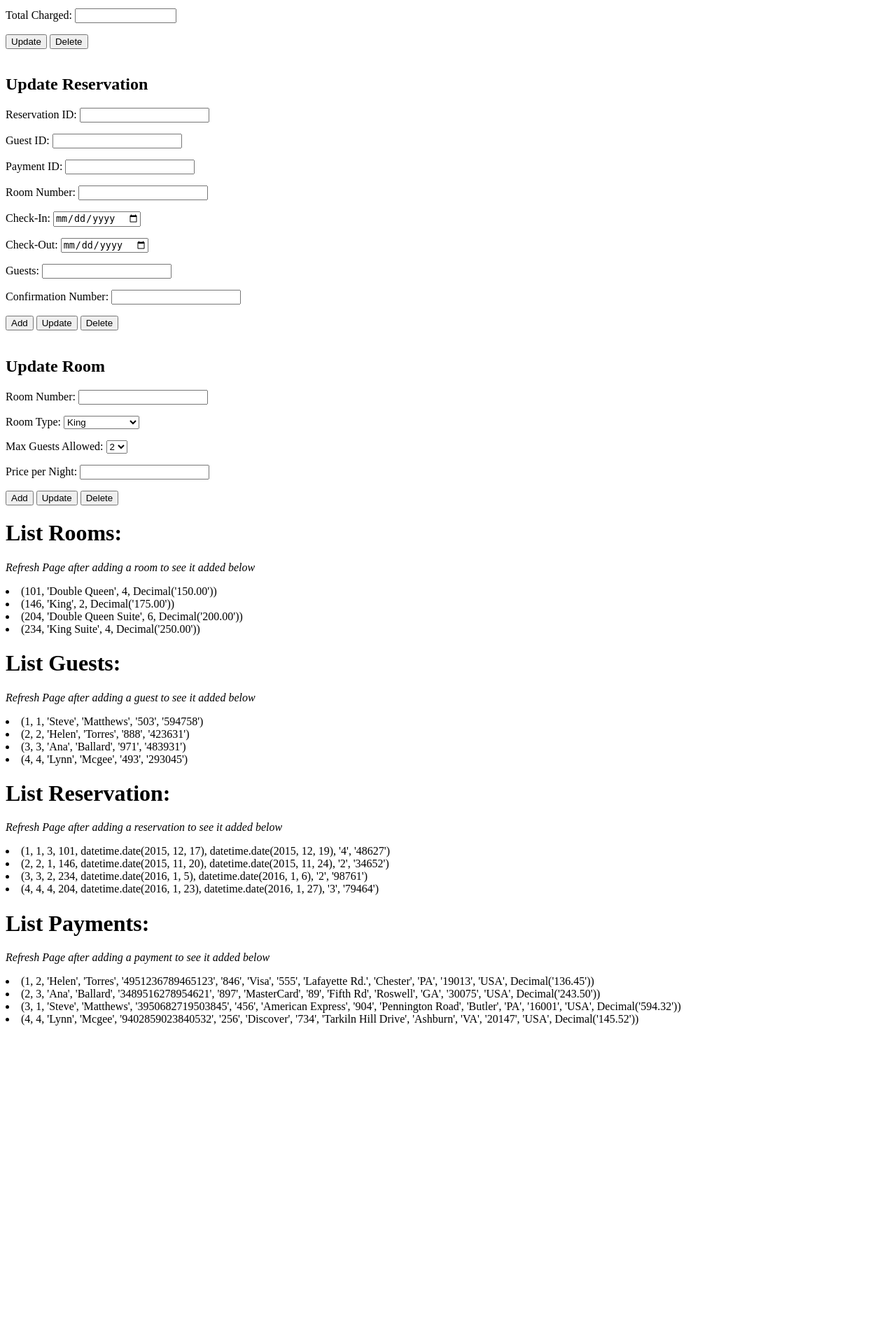
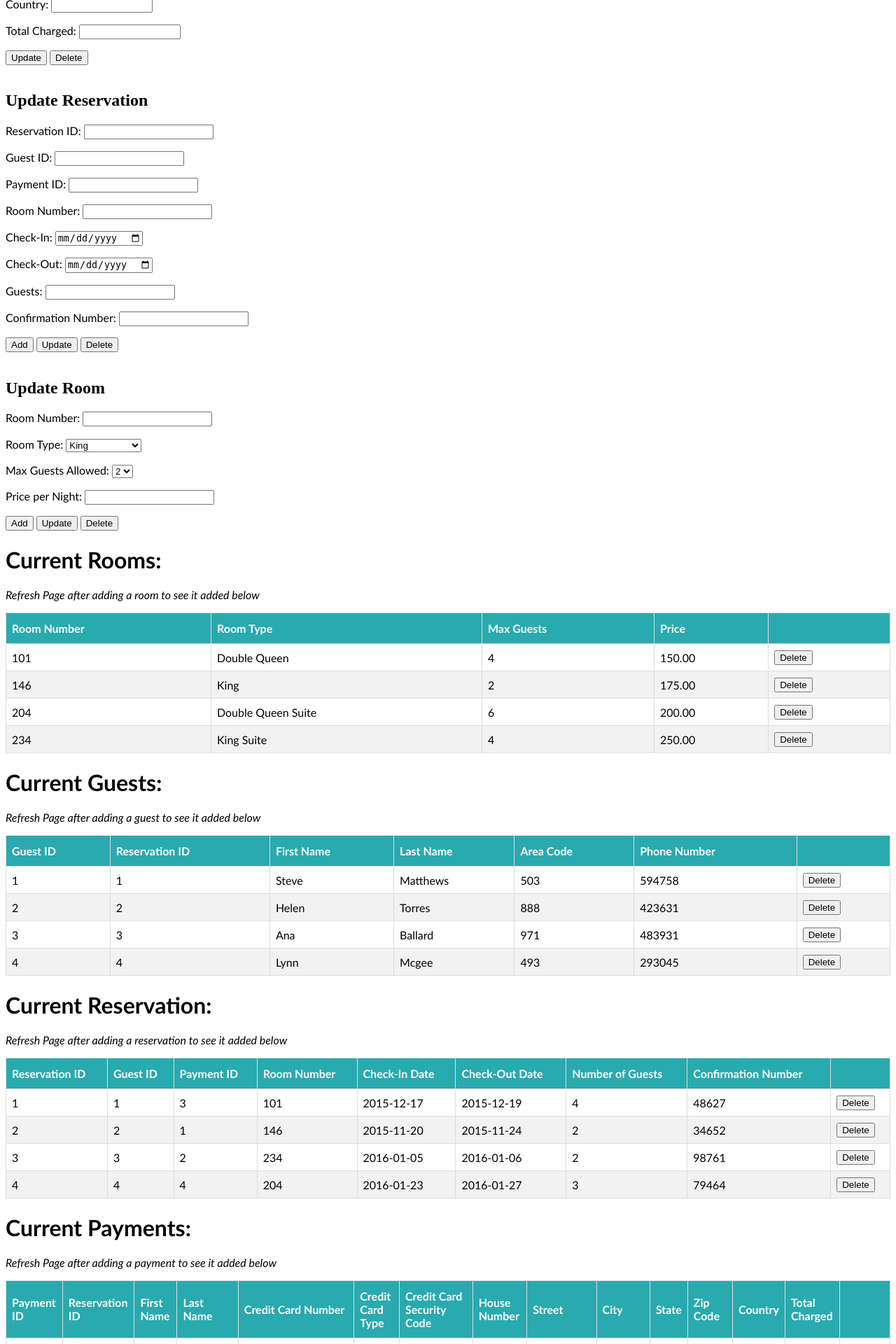
Before and after one commit to CS340HollidayLiles/CS340, a Flask app: page /admin in a window 1280 px wide. Shown: the part 960-2880 px from the top of the page at 70% size. Before the commit the page ends 2425 px from the top, so only its background shows below. Run offline with Flask 2, Linux system fonts and the light colour scheme; data comes from the database, SQL or seed files in the repository; data that the repository does not hold is empty; some libraries are stand-ins or nearby versions.

Commit message:
Added table rows and CSS for tables; Delete  buttons added but do not work

```diff
--- a/starter_website/static/main.css
+++ b/starter_website/static/main.css
@@ -59,7 +59,13 @@
     align-items: center;
 }
 
+h1 {
+    font-family: "Trebuchet MS", Arial, Helvetica, sans-serif
+}
 
+p {
+    font-family: "Trebuchet MS", Arial, Helvetica, sans-serif
+}
 
 #number {
   display: flex;
@@ -159,6 +165,96 @@
     align-items: center;
 }
 
-table, th, td {
-  border: 1px solid black;
-}
+#Rooms {
+    font-family: "Trebuchet MS", Arial, Helvetica, sans-serif;
+    border-collapse: collapse;
+    width: 100%;
+  }
+
+  #Rooms td, #Rooms th {
+    border: 1px solid #ddd;
+    padding: 8px;
+  }
+
+  #Rooms tr:nth-child(even){background-color: #f2f2f2;}
+
+  #Rooms tr:hover {background-color: #ddd;}
+
+  #Rooms th {
+    padding-top: 12px;
+    padding-bottom: 12px;
+    text-align: left;
+    background-color: #29aaaf;
+    color: white;
+  }
+
+  #Reservations {
+    font-family: "Trebuchet MS", Arial, Helvetica, sans-serif;
+    border-collapse: collapse;
+    width: 100%;
+  }
+
+  #Reservations td, #Reservations th {
+    border: 1px solid #ddd;
+    padding: 8px;
+  }
+
+  #Reservations tr:nth-child(even){background-color: #f2f2f2;}
+
+  #Reservations tr:hover {background-color: #ddd;}
+
+  #Reservations th {
+    padding-top: 12px;
+    padding-bottom: 12px;
+    text-align: left;
+    background-color: #29aaaf;
+    color: white;
+  }
+
+
+  #Payments {
+    font-family: "Trebuchet MS", Arial, Helvetica, sans-serif;
+    border-collapse: collapse;
+    width: 100%;
+  }
+
+  #Payments td, #Payments th {
+    border: 1px solid #ddd;
+    padding: 8px;
+  }
+
+  #Payments tr:nth-child(even){background-color: #f2f2f2;}
+
+  #Payments tr:hover {background-color: #ddd;}
+
+  #Payments th {
+    padding-top: 12px;
+    padding-bottom: 12px;
+    text-align: left;
+    background-color: #29aaaf;
+    color: white;
+  }
+
+
+  #Guests {
+    font-family: "Trebuchet MS", Arial, Helvetica, sans-serif;
+    border-collapse: collapse;
+    width: 100%;
+  }
+
+  #Guests td, #Guests th {
+    border: 1px solid #ddd;
+    padding: 8px;
+  }
+
+  #Guests tr:nth-child(even){background-color: #f2f2f2;}
+
+  #Guests tr:hover {background-color: #ddd;}
+
+  #Guests th {
+    padding-top: 12px;
+    padding-bottom: 12px;
+    text-align: left;
+    background-color: #29aaaf;
+    color: white;
+  }
--- a/starter_website/templates/admin.html
+++ b/starter_website/templates/admin.html
@@ -154,33 +154,137 @@
        <input type="submit" name="DeleteRoom" value="Delete"/>
      </form>
 
-     <h1>List Rooms:</h1>
+     <h1>Current Rooms:</h1>
      <p><i>Refresh Page after adding a room to see it added below</i></p>
-      <p>{% for row in room %}
-       <li>{{ row }}</li>
-      {% endfor %}
-      </p>
+     <table id="Rooms">
+        <thead>
+          <tr>
+            <th>Room Number</th>
+            <th>Room Type</th>
+            <th>Max Guests</th>
+            <th>Price</th>
+            <th></th>
+          </tr>
+        </thead>
+        <tbody>
+          {% for row in room %}
+            <tr>
+              <td>{{ row[0] }}</td>
+              <td>{{ row[1] }}</td>
+              <td>{{ row[2] }}</td>
+              <td>{{ row[3] }}</td>
+              <td><input type="submit" name="DeleteRoom" value="Delete"/></td>
+            </tr>
+          {% endfor %}
+        </tbody>
+      </table>
 
-     <h1>List Guests:</h1>
+     <h1>Current Guests:</h1>
      <p><i>Refresh Page after adding a guest to see it added below</i></p>
-     <p>{% for row in guest %}
-      <li>{{ row }}</li>
-     {% endfor %}
-     </p>
+     <table id="Guests">
+      <thead>
+        <tr>
+          <th>Guest ID</th>
+          <th>Reservation ID</th>
+          <th>First Name</th>
+          <th>Last Name</th>
+          <th>Area Code</th>
+          <th>Phone Number</th>
+          <th></th>
+        </tr>
+      </thead>
+      <tbody>
+        {% for row in guest %}
+          <tr>
+            <td>{{ row[0] }}</td>
+            <td>{{ row[1] }}</td>
+            <td>{{ row[2] }}</td>
+            <td>{{ row[3] }}</td>
+            <td>{{ row[4] }}</td>
+            <td>{{ row[5] }}</td>
+            <td><input type="submit" name="DeleteGuest" value="Delete"/></td>
+          </tr>
+        {% endfor %}
+      </tbody>
+    </table>
 
-     <h1>List Reservation:</h1>
+     <h1>Current Reservation:</h1>
      <p><i>Refresh Page after adding a reservation to see it added below</i></p>
-     <p>{% for row in reservation %}
-      <li>{{ row }}</li>
-     {% endfor %}
-     </p>
+     <table id="Reservations">
+        <thead>
+          <tr>
+            <th>Reservation ID</th>
+            <th>Guest ID</th>
+            <th>Payment ID</th>
+            <th>Room Number</th>
+            <th>Check-In Date</th>
+            <th>Check-Out Date</th>
+            <th>Number of Guests</th>
+            <th>Confirmation Number</th>
+            <th></th>
+          </tr>
+        </thead>
+        <tbody>
+          {% for row in reservation %}
+            <tr>
+              <td>{{ row[0] }}</td>
+              <td>{{ row[1] }}</td>
+              <td>{{ row[2] }}</td>
+              <td>{{ row[3] }}</td>
+              <td>{{ row[4] }}</td>
+              <td>{{ row[5] }}</td>
+              <td>{{ row[6] }}</td>
+              <td>{{ row[7] }}</td>
+              <td><input type="submit" name="DeleteReservation" value="Delete"/></td>
+            </tr>
+          {% endfor %}
+        </tbody>
+      </table>
 
-     <h1>List Payments:</h1>
+     <h1>Current Payments:</h1>
      <p><i>Refresh Page after adding a payment to see it added below</i></p>
-     <p>{% for row in payment %}
-      <li>{{ row }}</li>
-     {% endfor %}
-     </p>
+     <table id="Payments">
+        <thead>
+          <tr>
+            <th>Payment ID</th>
+            <th>Reservation ID</th>
+            <th>First Name</th>
+            <th>Last Name</th>
+            <th>Credit Card Number</th>
+            <th>Credit Card Type</th>
+            <th>Credit Card Security Code</th>
+            <th>House Number</th>
+            <th>Street</th>
+            <th>City</th>
+            <th>State</th>
+            <th>Zip Code</th>
+            <th>Country</th>
+            <th>Total Charged</th>
+            <th></th>
+          </tr>
+        </thead>
+        <tbody>
+          {% for row in payment %}
+            <tr>
+              <td>{{ row[0] }}</td>
+              <td>{{ row[1] }}</td>
+              <td>{{ row[2] }}</td>
+              <td>{{ row[3] }}</td>
+              <td>{{ row[4] }}</td>
+              <td>{{ row[5] }}</td>
+              <td>{{ row[6] }}</td>
+              <td>{{ row[7] }}</td>
+              <td>{{ row[8] }}</td>
+              <td>{{ row[9] }}</td>
+              <td>{{ row[10] }}</td>
+              <td>{{ row[11] }}</td>
+              <td>{{ row[12] }}</td>
+              <td>{{ row[13] }}</td>
+              <td><input type="submit" name="DeletePayment" value="Delete"/></td>
+            </tr>
+          {% endfor %}
+        </tbody>
+      </table>
 
  </div>
 </body>
```
